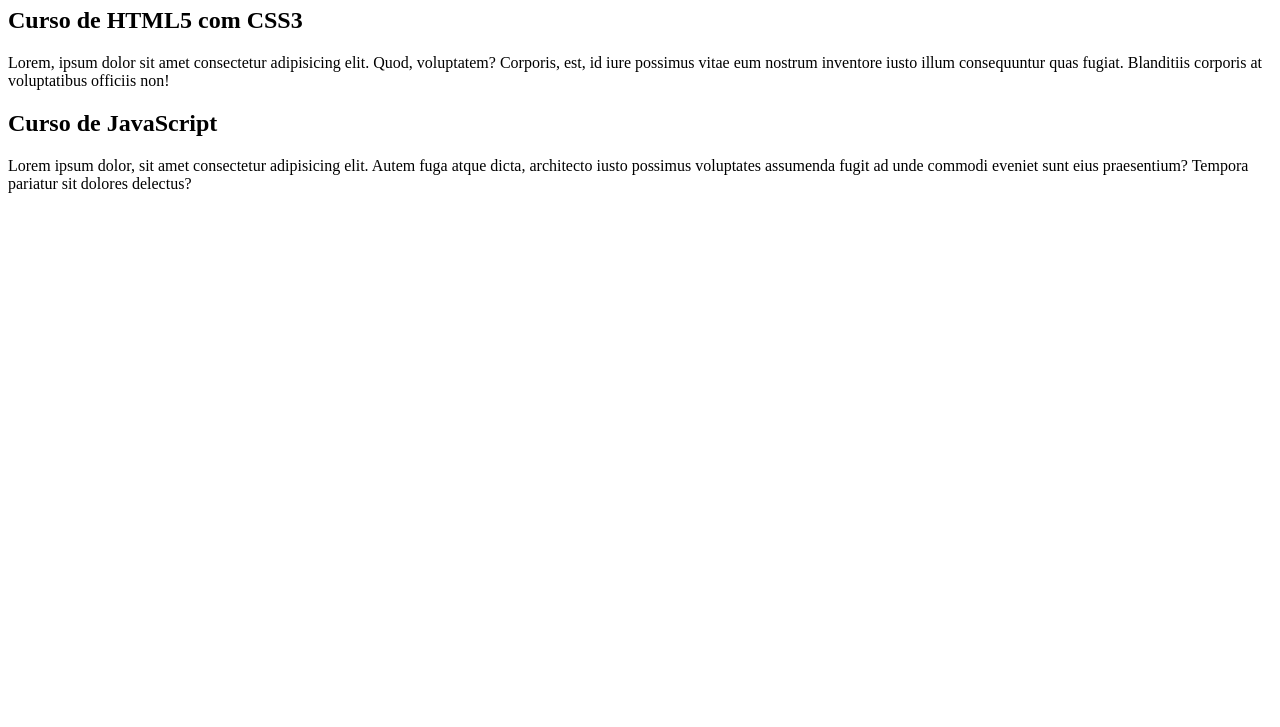
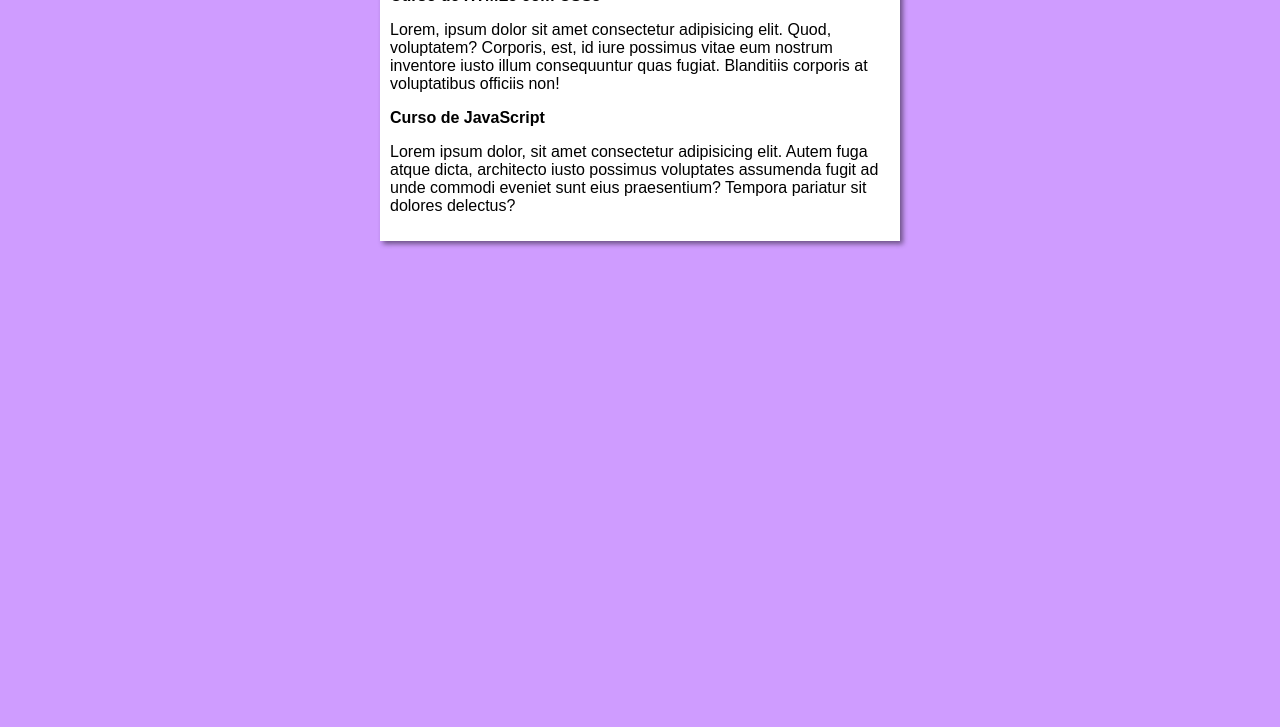
Before and after one commit to altairxneto/projeto-site, a plain HTML site: page index.html in a window 1280 px wide. Shown: the part 73-800 px from the top of the page. Drawn offline with Linux system fonts and the light colour scheme.

Commit message:
iniciei o design

```diff
--- /dev/null
+++ b/estilos/style.css
@@ -0,0 +1,15 @@
+* {
+    font-family: Arial, Helvetica, sans-serif;
+    font-size: 16px;
+}
+body {
+    background-color: rgb(207, 156, 255);
+}
+
+main {
+    background-color: white;
+    width: 500px;
+    margin: auto;
+    padding: 10px;
+    box-shadow: 3px 3px 5px rgba(0, 0, 0, 0.473);
+}
--- a/index.html
+++ b/index.html
@@ -5,6 +5,7 @@
     <meta http-equiv="X-UA-Compatible" content="IE=edge">
     <meta name="viewport" content="width=device-width, initial-scale=1.0">
     <title>Título do Site</title>
+    <link rel="stylesheet" href="estilos/style.css">
 </head>
 <body>
     <main>
```
